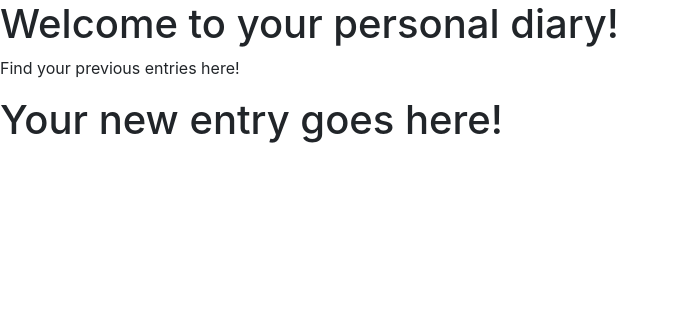
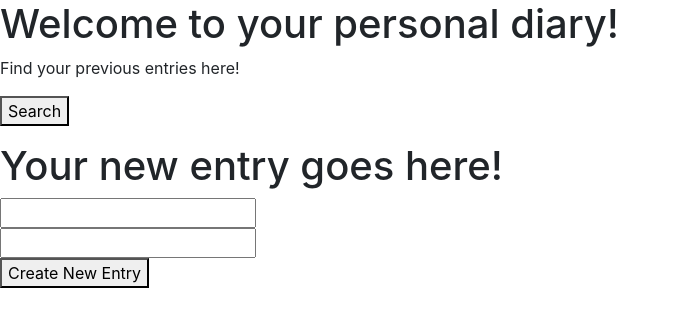
Before and after one commit to JamesThreadgill97/Lap-2-Hackathon, a plain HTML site: page Client/index.html in a window 1280 px wide. Shown: the whole page, without its empty margins (0-679 px from the left). Drawn offline with nearby package versions, Linux system fonts and the light colour scheme.

Commit message:
changed html

```diff
--- a/Client/index.html
+++ b/Client/index.html
@@ -14,13 +14,20 @@
         <h1>Welcome to your personal diary!</h1>
         <div>
             <p>Find your previous entries here!</p>
+
+            <button>Search</button>
+
             <h4 id="diaryTitle"></h4>
             <p id="diaryEntry"></p>
             <p id="diaryDate"></p>
         </div>
         <div>
             <h1>Your new entry goes here!</h1>
-
+            <form>
+                <input type="text" label="category"><br>
+                <input type="text" label="content"><br>
+                <button>Create New Entry</button>
+            </form>
 
         </div>
         <script src="index.js" async defer></script>
```
